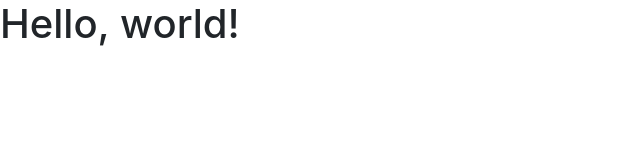
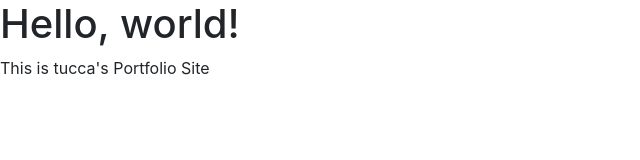
Before and after one commit to oaxisstudio/MyPortfolio, a website: page docs/index.html in a window 1280 px wide. Shown: the whole page, without its empty margins (0-640 px from the left). Drawn offline with nearby package versions, Linux system fonts and the light colour scheme.

Commit message:
add message on index.html

```diff
--- a/docs/index.html
+++ b/docs/index.html
@@ -12,7 +12,7 @@
   </head>
   <body>
     <h1>Hello, world!</h1>
-
+    <p>This is tucca's Portfolio Site</p>
     <!-- Optional JavaScript -->
     <!-- jQuery first, then Popper.js, then Bootstrap JS -->
     <script src="https://code.jquery.com/jquery-3.3.1.slim.min.js" integrity="sha384-q8i/X+965DzO0rT7abK41JStQIAqVgRVzpbzo5smXKp4YfRvH+8abtTE1Pi6jizo" crossorigin="anonymous"></script>
```
